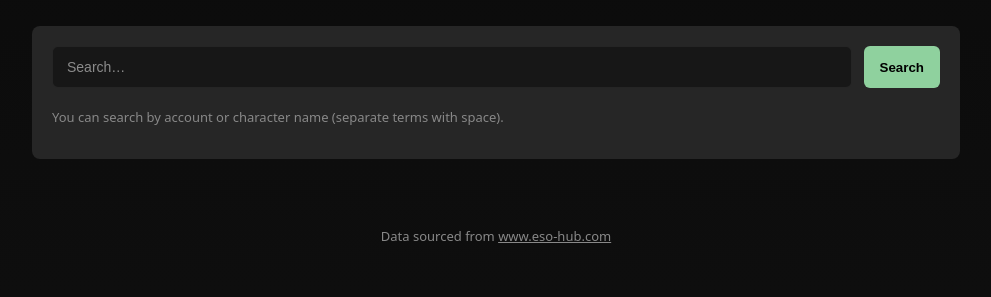
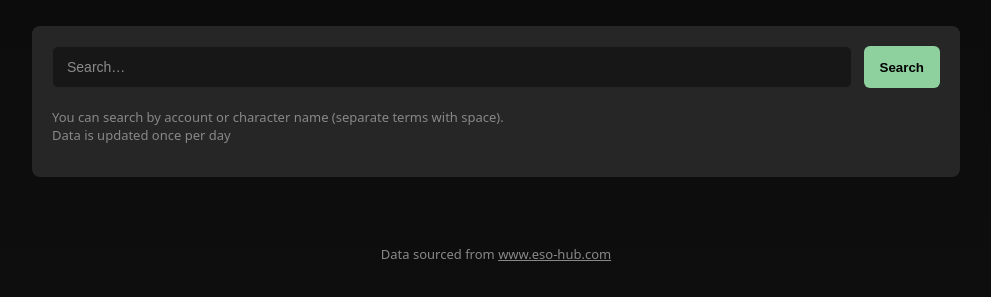
Before and after one commit to Flamebuckler/EsoRanking, a website: page public/index.html in a window 1280 px wide. Shown: the part 109-406 px from the top of the page, without its empty margins (144-1135 px from the left). Drawn offline with Linux system fonts and the light colour scheme.

Commit message:
Add data update frequency to search hint
Update the search hint in public/index.html to inform users that data is updated once per day. Adjusted the hint paragraph formatting (added a line break) to include the update frequency message.

```diff
--- a/public/index.html
+++ b/public/index.html
@@ -43,7 +43,10 @@
 						Search
 					</button>
 				</form>
-				<p class="hint">You can search by account or character name (separate terms with space).</p>
+				<p class="hint">
+					You can search by account or character name (separate terms with space).<br />Data is
+					updated once per day
+				</p>
 			</section>
 
 			<section
```
